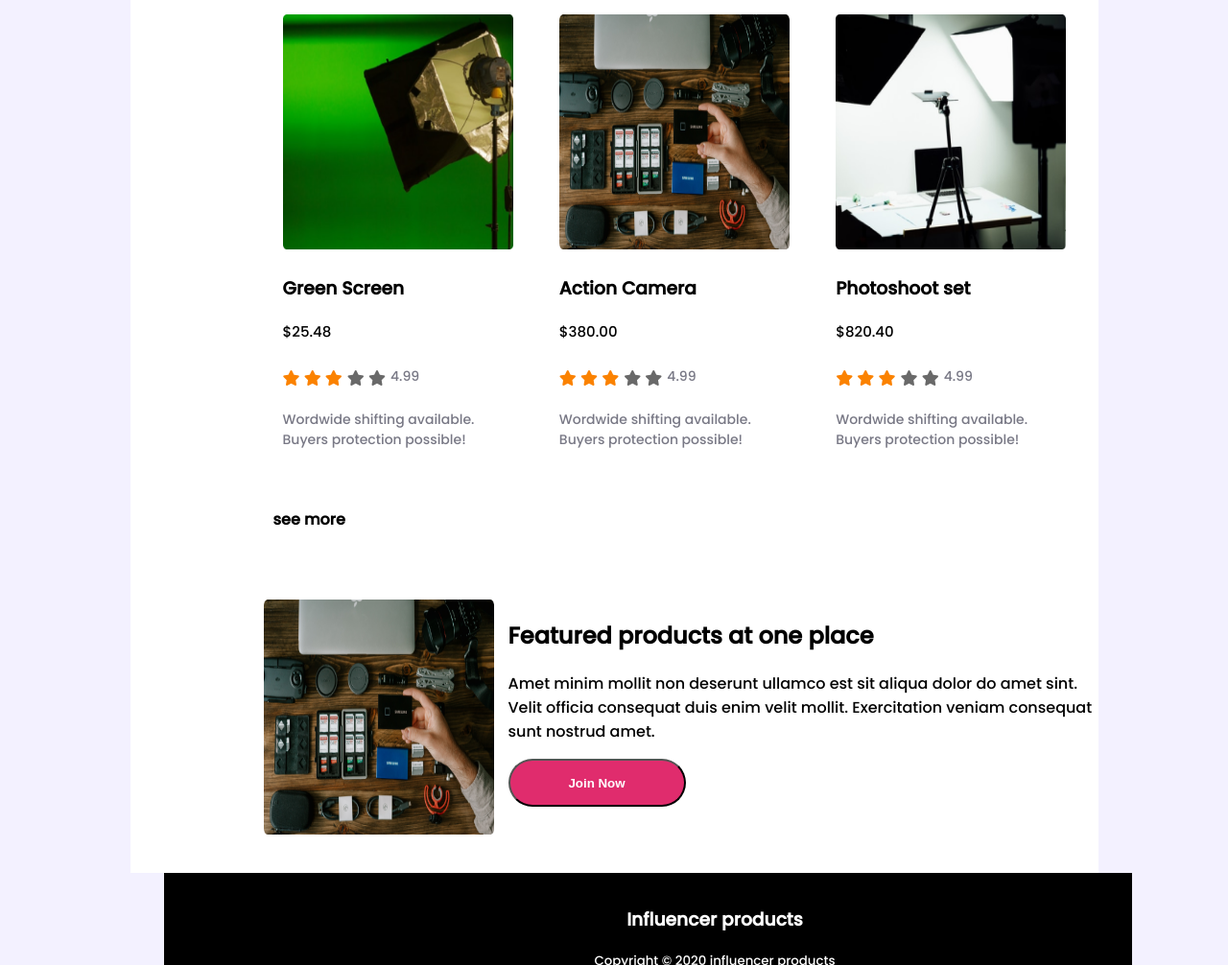
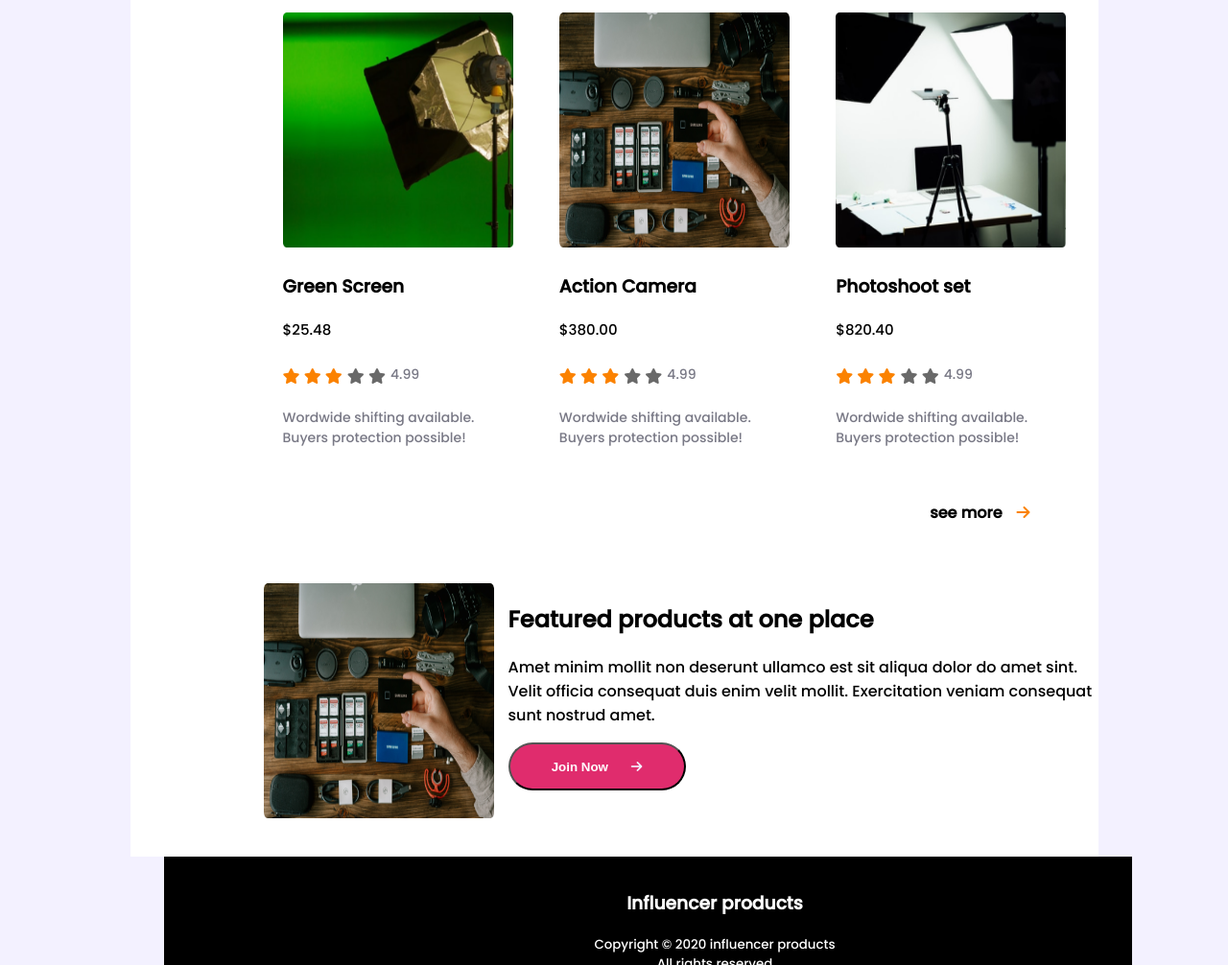
Before and after one commit to mirkhandakar/influencer-gear-main, a plain HTML site: page index.html in a window 1280 px wide. Shown: the part 1751-2757 px from the top of the page at 96% size. Drawn offline with Linux system fonts and the light colour scheme.

Commit message:
first commit

```diff
--- a/index.html
+++ b/index.html
@@ -35,7 +35,7 @@
                     <p>Lorem ipsum dolor sit amet, consectetur adipiscing elit. Sem vestibulum sed scelerisque eros.
                         Lectus
                         faucibus.</p>
-                    <button class="btn-format">Pre Book Now <i class="fa-solid fa-arrow-right-long"></i></button>
+                    <button class="btn-format">Pre Book Now <i class="fas fa-arrow-right"></i></button>
                 </div>
                 <div class="start-journey-right">
                     <img src="images/main-camera.png" alt="">
@@ -238,7 +238,11 @@
                     </div>
                     <p>Wordwide shifting available. <br> Buyers protection possible!</p>
                 </div>
+
+            </div>
+            <div class="see-more">
                 <h4>see more</h4>
+                <i class="fas fa-arrow-right"></i>
             </div>
 
         </section>
@@ -251,7 +255,7 @@
                     <p>Amet minim mollit non deserunt ullamco est sit aliqua dolor do amet sint. Velit officia consequat
                         duis
                         enim velit mollit. Exercitation veniam consequat sunt nostrud amet.</p>
-                    <button class="btn-format">Join Now</button>
+                    <button class="btn-format">Join Now <i class="fas fa-arrow-right"></i></button>
                 </div>
 
             </div>
--- a/style.css
+++ b/style.css
@@ -73,6 +73,10 @@ nav li a{
     color: #FFFFFF;
     font-weight: bold;
 }
+.btn-format .fas{
+    margin-left: 20px;
+    color: #F3F1FF;
+}
 
 .start-journey-right img{
     width: 60%;
@@ -90,7 +94,7 @@ nav li a{
     justify-content: space-between;
     align-items: center;
     padding-top: 42px;
-    border: black solid 1px;
+
 }
 
 /* popular collection */
@@ -145,6 +149,16 @@ nav li a{
     color: #787885;
     margin-top: 10px;
 }
+.see-more{
+    display: flex;
+    flex-direction: row;
+    align-items: center;
+    justify-content: flex-end;
+    margin-right: 71px;
+    }
+.see-more .fas{
+    margin-left: 15px;
+}
 /* feature section */
 .feature{
     display: flex;
```
